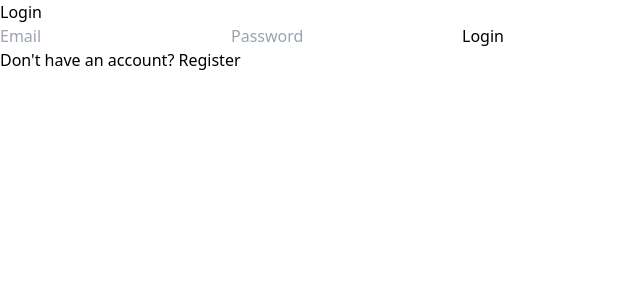
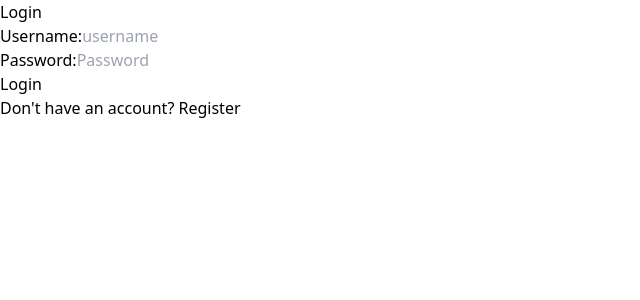
Before and after one commit to Dhanshripawade/Loginpage, a React (Vite) app: page / in a window 1280 px wide. Shown: the top 300 px of the page, without its empty margins (0-640 px from the left). Built offline with nearby package versions, Linux system fonts and the light colour scheme.

Commit message:
change api

```diff
--- a/src/main.jsx
+++ b/src/main.jsx
@@ -12,5 +12,5 @@ createRoot(document.getElementById('root')).render(
          <App />
     </Provider>
 
-  </StrictMode>,
+  </StrictMode>
 )
--- a/src/pages/Home.jsx
+++ b/src/pages/Home.jsx
@@ -3,8 +3,6 @@ import React from 'react';
 
 
 function Home() {
-
-
 
   return (
     <div>
--- a/src/pages/Login.jsx
+++ b/src/pages/Login.jsx
@@ -8,22 +8,22 @@ function Login() {
   const navigate = useNavigate();
   const { loading, error } = useSelector((state) => state.auth);
 
-  const [email, setEmail] = useState('');
+  const [username, setusername] = useState('');
   const [password, setPassword] = useState('');
   const [message, setMessage] = useState('');
 
   const handleSubmit = async (e) => {
     e.preventDefault();
 
-    if (!email || !password) {
+    if (!username || !password) {
       setMessage('Both fields are required');
       return;
     }
 
     try {
-      const user = await dispatch(loginUser({ email, password })).unwrap();
+      const user = await dispatch(loginUser({ username, password })).unwrap();
       localStorage.setItem('currentUser', JSON.stringify(user));
-      setEmail('');
+      setusername('');
       setPassword('');
       navigate('/home');
     } catch (err) {
@@ -42,13 +42,20 @@ function Login() {
           </p>
         )}
 
+          <div>
+          <label htmlFor="password" className="block mb-1">Username:</label>
+
         <input
-          type="email"
-          placeholder="Email"
+          type="username"
+          placeholder="username"
           className="w-full p-2 border rounded"
-          value={email}
-          onChange={(e) => setEmail(e.target.value)}
+          value={username}
+          onChange={(e) => setusername(e.target.value)}
         />
+        </div>
+        <div>
+          <label htmlFor="password" className="block mb-1">Password:</label>
+
         <input
           type="password"
           placeholder="Password"
@@ -57,6 +64,7 @@ function Login() {
           autoComplete="current-password"
           onChange={(e) => setPassword(e.target.value)}
         />
+        </div>
         <button
           type="submit"
           className="w-full py-2 text-white bg-blue-500 rounded hover:bg-blue-600"
--- a/src/pages/Register.jsx
+++ b/src/pages/Register.jsx
@@ -105,7 +105,7 @@ function Register() {
             placeholder="Enter your password"
             className={`w-full p-2 border rounded ${errors.password ? 'border-red-500' : 'border-gray-300'}`}
             value={formData.password}
-             autoComplete="current-password"
+             autoComplete="new-password"
             onChange={handleChange}
           />
 
@@ -121,6 +121,8 @@ function Register() {
             placeholder="Enter your name"
             className={`w-full p-2 border rounded ${errors.name ? 'border-red-500' : 'border-gray-300'}`}
             value={formData.name}
+            autoComplete="name"
+
             onChange={handleChange}
           />
           {errors.name && <p className="text-xs text-red-500">{errors.name}</p>}
@@ -134,6 +136,8 @@ function Register() {
             placeholder="Enter your email"
             className={`w-full p-2 border rounded ${errors.email ? 'border-red-500' : 'border-gray-300'}`}
             value={formData.email}
+            autoComplete="email"
+
             onChange={handleChange}
           />
           {errors.email && <p className="text-xs text-red-500">{errors.email}</p>}
@@ -148,6 +152,8 @@ function Register() {
             placeholder="Enter your phone number"
             className={`w-full p-2 border rounded ${errors.phoneNumber ? 'border-red-500' : 'border-gray-300'}`}
             value={formData.phoneNumber}
+            autoComplete="tel"
+
             onChange={handleChange}
           />
           {errors.phoneNumber && <p className="text-xs text-red-500">{errors.phoneNumber}</p>}
@@ -162,6 +168,8 @@ function Register() {
             placeholder="Enter your address"
             className={`w-full p-2 border rounded ${errors.address ? 'border-red-500' : 'border-gray-300'}`}
             value={formData.address}
+            autoComplete="street-address"
+
             onChange={handleChange}
           />
           {errors.address && <p className="text-xs text-red-500">{errors.address}</p>}
--- a/src/store/authSlice.js
+++ b/src/store/authSlice.js
@@ -21,7 +21,7 @@ const authSlice = createSlice({
   },
   extraReducers: (builder) => {
     builder
-      // Handle Login
+
       .addCase(loginUser.pending, (state) => {
         state.loading = true;
         state.error = null;
@@ -38,7 +38,7 @@ const authSlice = createSlice({
 
       })
 
-      // Handle Registration
+
       .addCase(registerUser.pending, (state) => {
         state.loading = true;
         state.error = null;
--- a/src/store/authThunk.js
+++ b/src/store/authThunk.js
@@ -1,14 +1,14 @@
 import { createAsyncThunk } from "@reduxjs/toolkit";
 import axios from "axios";
 
-const API_URL = import.meta.env.VITE_API_URL; // Replace with your actual API URL
+// const API_URL = import.meta.env.VITE_API_URL;
 
 // Login Thunk
 export const loginUser = createAsyncThunk(
   "auth/login",
   async (credentials, { rejectWithValue }) => {
     try {
-      const response = await axios.post(`${API_URL}/admin/login`, credentials);
+      const response = await axios.post('http://localhost:8000/admin/login', credentials);
       return response.data;
     } catch (error) {
       return rejectWithValue(error.response?.data || "Login failed");
```
